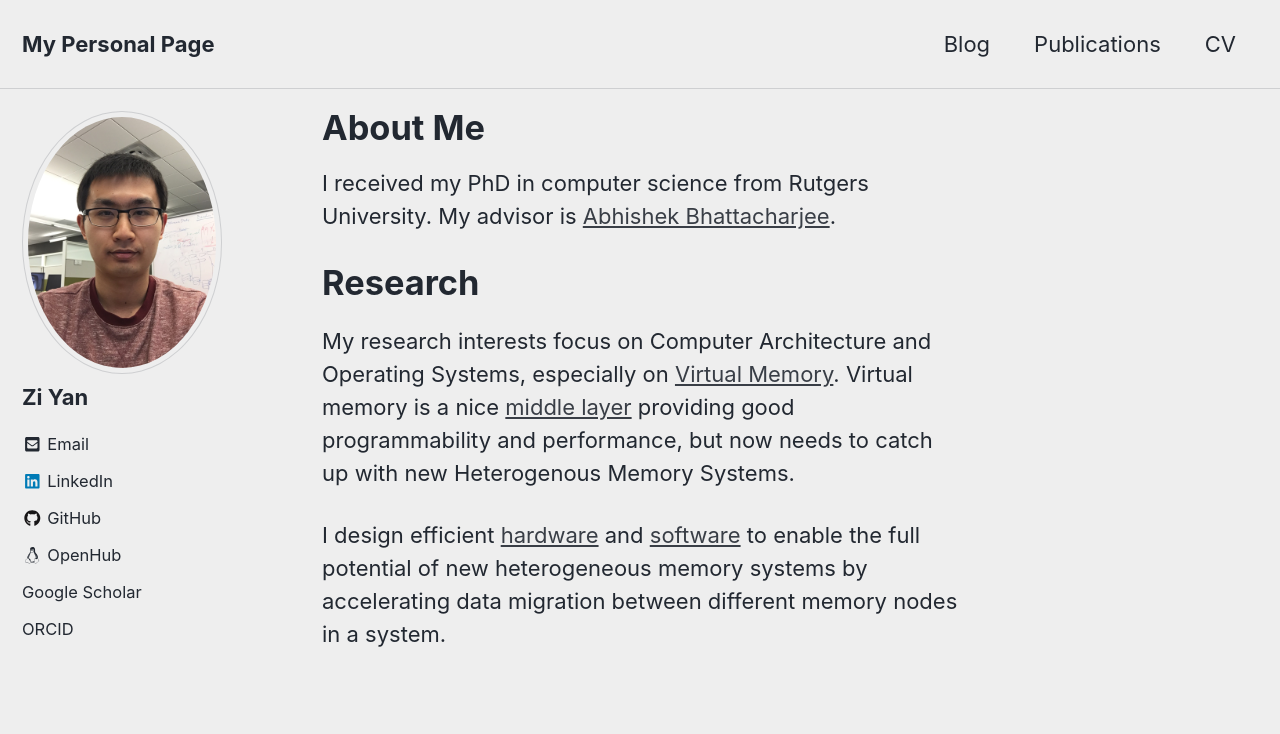
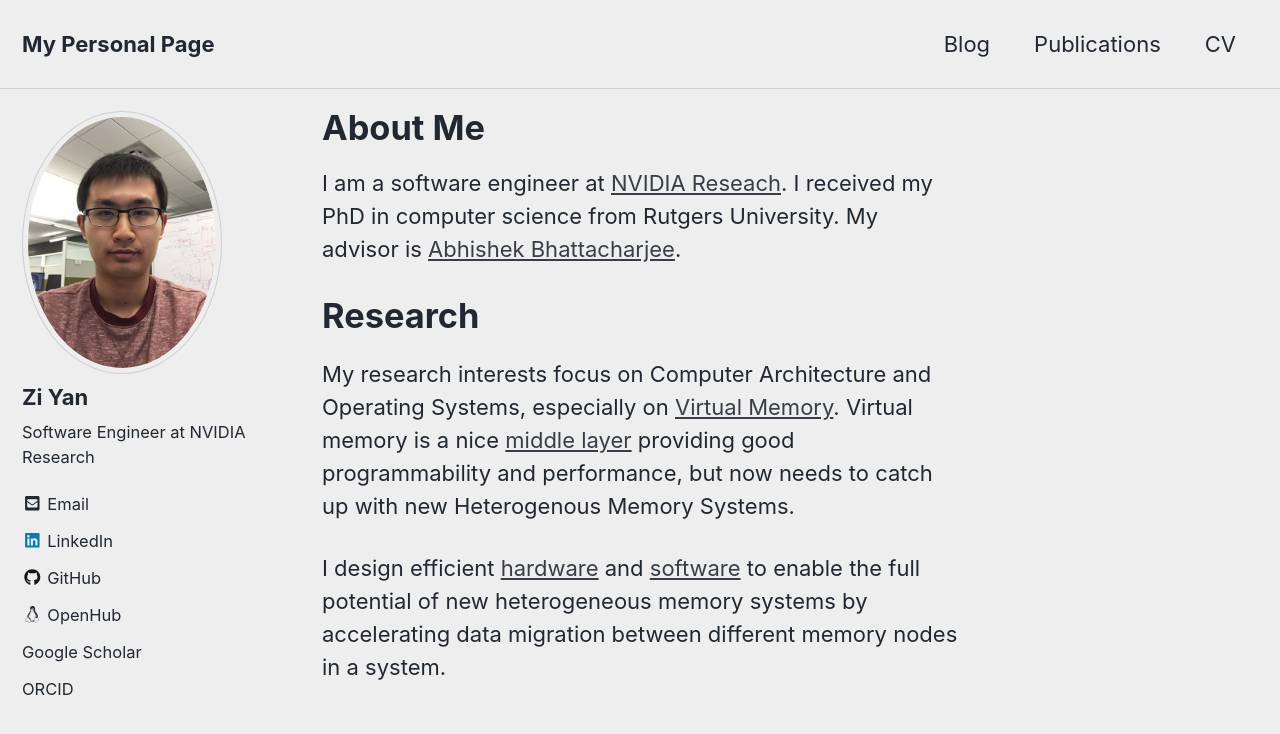
Before and after one commit to x-y-z/x-y-z.github.io, a Jekyll site: the page built from _pages/about.md, in a window 1280 px wide and 900 px high. Shown: the top 734 px of the window. Built offline with Jekyll 4.4.1, drawn with Linux system fonts in a browser that asks for light colours; nearby versions of some CDN libraries; our own code applies the rules of GitHub Pages for plain Markdown files; comment, search, counter and statistics services are not loaded; a style sheet for code colours, icons or effects is not loaded.

Commit message:
Update job info.
Signed-off-by: Zi Yan <zi.yan@normal.zone>

```diff
--- a/_config.yml
+++ b/_config.yml
@@ -99,7 +99,7 @@ analytics:
 author:
   name             : "Zi Yan"
   avatar           : "/images/profile.jpg" # path of avatar image, e.g. "/assets/images/bio-photo.jpg"
-  bio              : ""
+  bio              : "Software Engineer at NVIDIA Research"
   location         :
   email            : "zi.yan@normal.zone"
   uri              :
--- a/_pages/about.md
+++ b/_pages/about.md
@@ -7,7 +7,7 @@ redirect_from:
   - /about/
   - /about.html
 ---
-I received my PhD in computer science from Rutgers University. My advisor is
+I am a software engineer at [NVIDIA Reseach](https://research.nvidia.com). I received my PhD in computer science from Rutgers University. My advisor is
 [Abhishek Bhattacharjee](http://www.cs.yale.edu/homes/abhishek/).
 
 # Research
```
Also changed, not shown: _pages/cv.md (+2 -0 lines).
